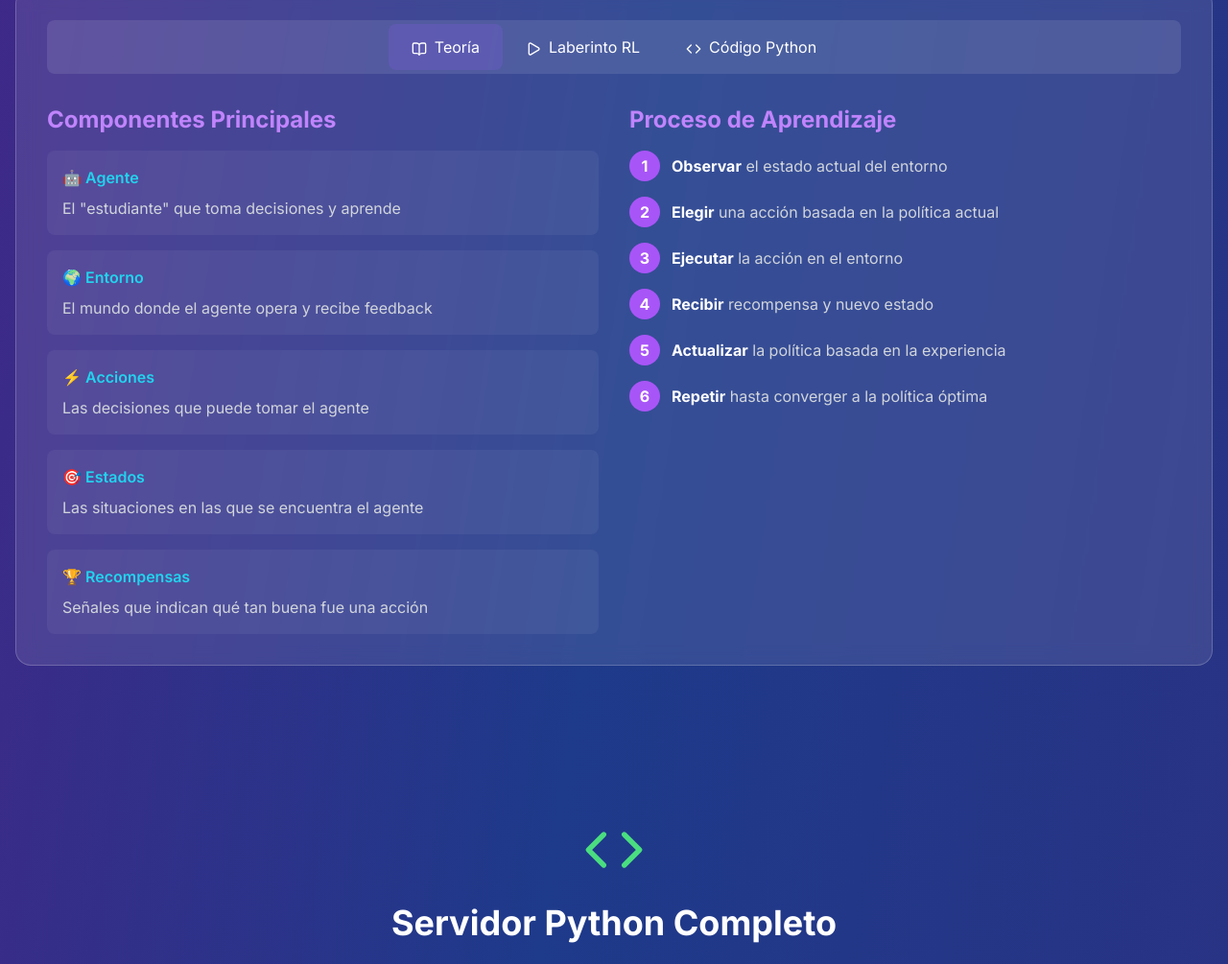
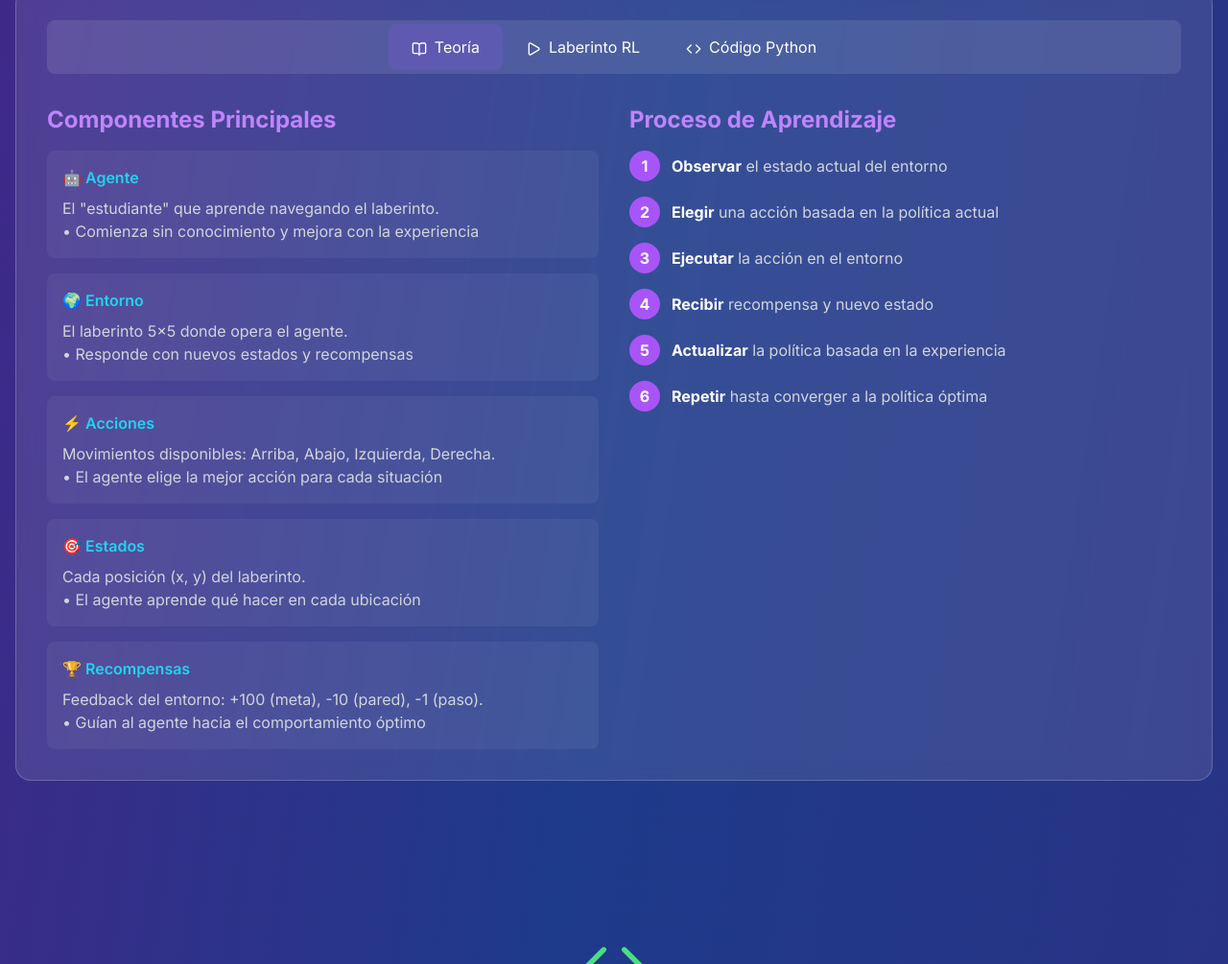
Before and after one commit to abigailtorres/Pagina_web_ML, a plain HTML site: page index.html in a window 1280 px wide. Shown: the part 3742-4747 px from the top of the page at 96% size. Drawn offline with nearby package versions, Linux system fonts and the light colour scheme; no server answers.

Commit message:
version final 09/07

```diff
--- a/index.html
+++ b/index.html
@@ -480,7 +480,7 @@
                                 <div class="p-4 bg-white/5 rounded-lg">
                                     <h4 class="font-semibold text-cyan-400 mb-2">📊 Entropía - Medida de Desorden</h4>
                                         <p class="text-gray-300">
-                                            <strong>¿Qué tan difícil es predecir la clase de un dato?</strong><br><br>
+                                            <strong>¿Qué tan difícil es predecir la clase de un dato?</strong><br>
                                             Imagina una caja de frutas:<br>
                                             • Si solo hay manzanas → Entropía = 0 (puro)<br>
                                             • Si hay manzanas, peras y naranjas mezcladas → Entropía alta<br>
@@ -860,23 +860,38 @@
                             <div class="space-y-4">
                                 <div class="p-4 bg-white/5 rounded-lg">
                                     <h4 class="font-semibold text-cyan-400 mb-2">🤖 Agente</h4>
-                                    <p class="text-gray-300">El "estudiante" que toma decisiones y aprende</p>
+                                    <p class="text-gray-300">
+                                        El "estudiante" que aprende navegando el laberinto.<br>
+                                        • Comienza sin conocimiento y mejora con la experiencia
+                                    </p>
                                 </div>
                                 <div class="p-4 bg-white/5 rounded-lg">
                                     <h4 class="font-semibold text-cyan-400 mb-2">🌍 Entorno</h4>
-                                    <p class="text-gray-300">El mundo donde el agente opera y recibe feedback</p>
+                                    <p class="text-gray-300">
+                                        El laberinto 5x5 donde opera el agente.<br>
+                                        • Responde con nuevos estados y recompensas
+                                    </p>
                                 </div>
                                 <div class="p-4 bg-white/5 rounded-lg">
                                     <h4 class="font-semibold text-cyan-400 mb-2">⚡ Acciones</h4>
-                                    <p class="text-gray-300">Las decisiones que puede tomar el agente</p>
+                                    <p class="text-gray-300">
+                                        Movimientos disponibles: Arriba, Abajo, Izquierda, Derecha.<br>
+                                        • El agente elige la mejor acción para cada situación
+                                    </p>
                                 </div>
                                 <div class="p-4 bg-white/5 rounded-lg">
                                     <h4 class="font-semibold text-cyan-400 mb-2">🎯 Estados</h4>
-                                    <p class="text-gray-300">Las situaciones en las que se encuentra el agente</p>
+                                    <p class="text-gray-300">
+                                        Cada posición (x, y) del laberinto.<br>
+                                        • El agente aprende qué hacer en cada ubicación
+                                    </p>
                                 </div>
                                 <div class="p-4 bg-white/5 rounded-lg">
                                     <h4 class="font-semibold text-cyan-400 mb-2">🏆 Recompensas</h4>
-                                    <p class="text-gray-300">Señales que indican qué tan buena fue una acción</p>
+                                    <p class="text-gray-300">
+                                        Feedback del entorno: +100 (meta), -10 (pared), -1 (paso).<br>
+                                        • Guían al agente hacia el comportamiento óptimo
+                                    </p>
                                 </div>
                             </div>
                         </div>
```
